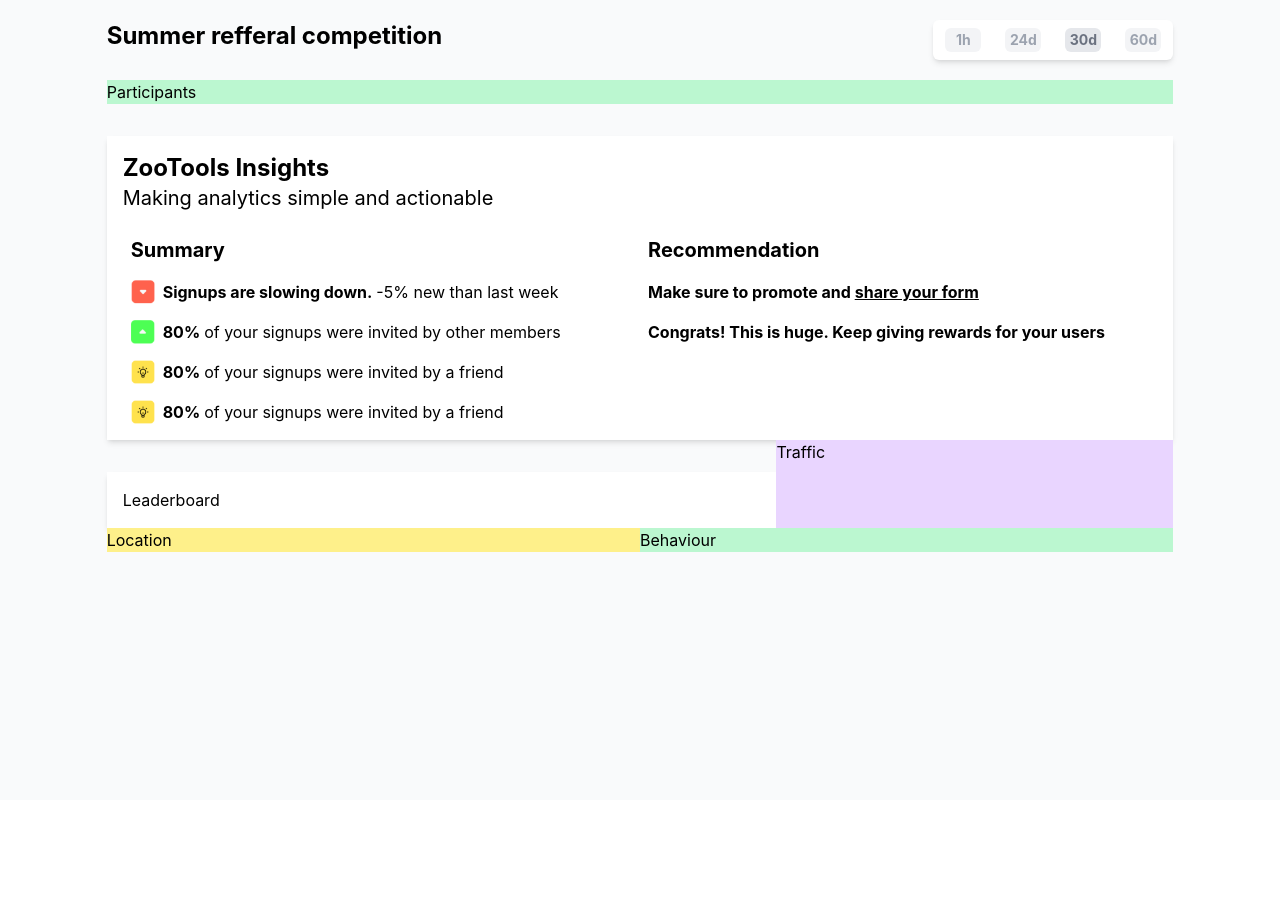
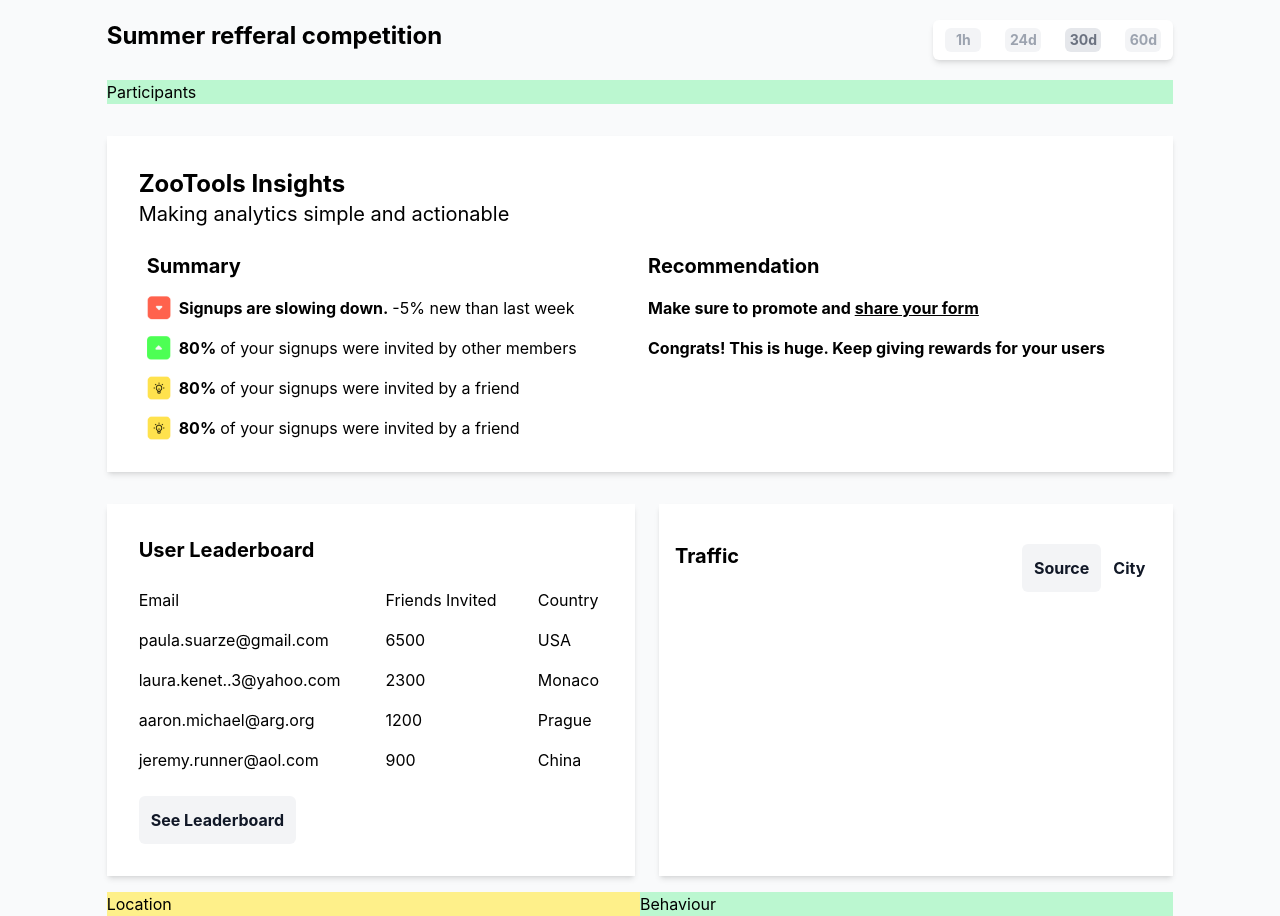
Before and after one commit to Alwinseb01/zootools, a React (Create React App) app: page / in a window 1280 px wide. Before the commit the page ends 800 px from the top, so only its background shows below. Built offline with nearby package versions, Linux system fonts and the light colour scheme.

Commit message:
user Leaderboard component

```diff
--- a/src/App.js
+++ b/src/App.js
@@ -5,7 +5,7 @@
 
 function App() {
   return (
-    <div className='h-screen'>
+    <div className='h-full'>
       {/* <header className="text-4xl h-full text-center">Hello World</header> */}
       <Dashboard />
     </div>
--- a/src/components/Header.js
+++ b/src/components/Header.js
@@ -28,7 +28,7 @@
           {
             time.map((item, index) => {
               return (
-                <button key={index} className={`text-sm font-bold rounded-md h-6 w-9 m-3 ${item.selected ? 'bg-gray-200 text-gray-500' : 'bg-gray-100 text-gray-400'}`}>{item.time}</button>
+                <button key={index} className={`text-sm font-bold rounded-md h-6 w-9 m-3 hover:bg-gray-200 ${item.selected ? 'bg-gray-200 text-gray-500' : 'bg-gray-100 text-gray-400'}`}>{item.time}</button>
               )
             })
           }
--- a/src/components/Insights.js
+++ b/src/components/Insights.js
@@ -30,7 +30,7 @@
 
 function Insights() {
   return (
-    <div className='w-10/12 bg-white shadow-md p-4 mt-8'>
+    <div className='w-10/12 bg-white shadow-md p-4 mt-8 p-8 my-4'>
       <h2 className='text-2xl font-bold'>ZooTools Insights</h2>
       <h3 className='text-xl'>Making analytics simple and actionable</h3>
 
--- a/src/components/Leaderboard.js
+++ b/src/components/Leaderboard.js
@@ -1,8 +1,70 @@
 import React from 'react'
+
+const leaderboard_data = [
+  {
+    email: 'paula.suarze@gmail.com',
+    invites: 6500,
+    country: 'USA'
+  },
+  {
+    email: 'laura.kenet..3@yahoo.com',
+    invites: 2300,
+    country: 'Monaco'
+  },
+  {
+    email: 'aaron.michael@arg.org',
+    invites: 1200,
+    country: 'Prague'
+  },
+  {
+    email: 'jeremy.runner@aol.com',
+    invites: 900,
+    country: 'China'
+  },
+]
 
 function Leaderboard() {
   return (
-    <div className='w-10/12 bg-white shadow-md p-4 mt-8'>Leaderboard</div>
+    <div className='w-10/12 bg-white shadow-md p-4 mr-3 p-8 my-4'>
+      <h2 className='text-xl font-bold'>User Leaderboard</h2>
+      <div className=' flex flex-row mt-6 justify-between'>
+        <div>
+          <h5>Email</h5>
+          {leaderboard_data.map((item, index) => {
+            return (
+              <div key={index} className='flex flex-row justify-start items-center mt-4'>
+                <h5 className='mr-1'>{item.email}</h5>
+                </div>
+            )
+          })}
+        </div>
+
+        <div>
+          <h5>Friends Invited</h5>
+          {leaderboard_data.map((item, index) => {
+            return (
+              <div key={index} className='flex flex-row justify-start items-center mt-4'>
+                <h5 className='mr-1'>{item.invites}</h5>
+                </div>
+            )
+          })}
+        </div>
+
+        <div>
+          <h5>Country</h5>
+          {leaderboard_data.map((item, index) => {
+            return (
+              <div key={index} className='flex flex-row justify-start items-center mt-4'>
+                <h5 className='mr-1'>{item.country}</h5>
+                </div>
+            )
+          })}
+        </div>
+
+      </div>
+      <button className={'font-bold rounded-md mt-6 p-3 bg-gray-100 text-gray-900 hover:bg-gray-200'}>See Leaderboard</button>
+
+    </div>
   )
 }
 
--- a/src/components/Traffic.js
+++ b/src/components/Traffic.js
@@ -2,7 +2,16 @@
 
 function Traffic() {
   return (
-    <div className='w-1/2 bg-purple-200'>Traffic</div>
+    <div className='w-10/12 bg-white shadow-md p-4 my-4 ml-3'>
+      <div className='flex flex-row justify-between items-center'>
+        <h2 className='text-xl font-bold'>Traffic</h2>
+        <div className='flex flex-row items-center'>
+          <button className={'font-bold rounded-md mt-6 p-3 bg-gray-100 text-gray-900 hover:bg-gray-200'}>Source</button>
+          <button className={'font-bold rounded-md mt-6 p-3 text-gray-900 hover:bg-gray-200'}>City</button>
+
+        </div>
+      </div>
+    </div>
   )
 }
 
```
